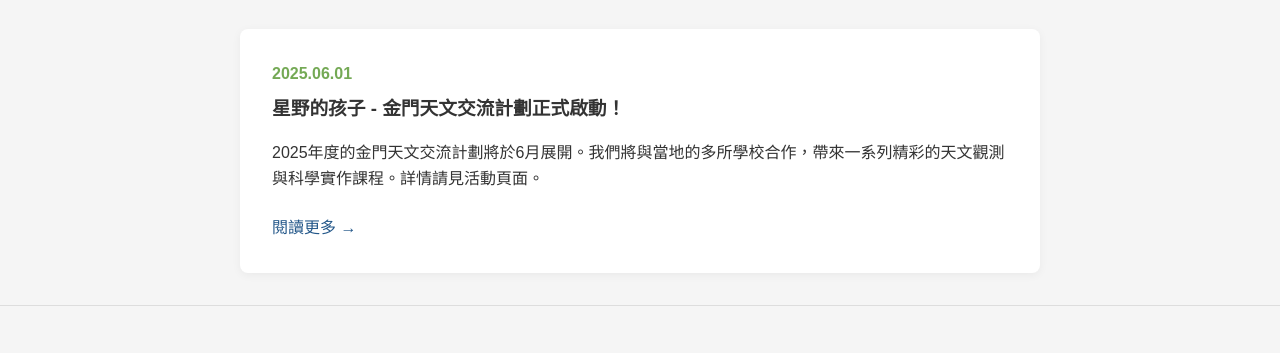
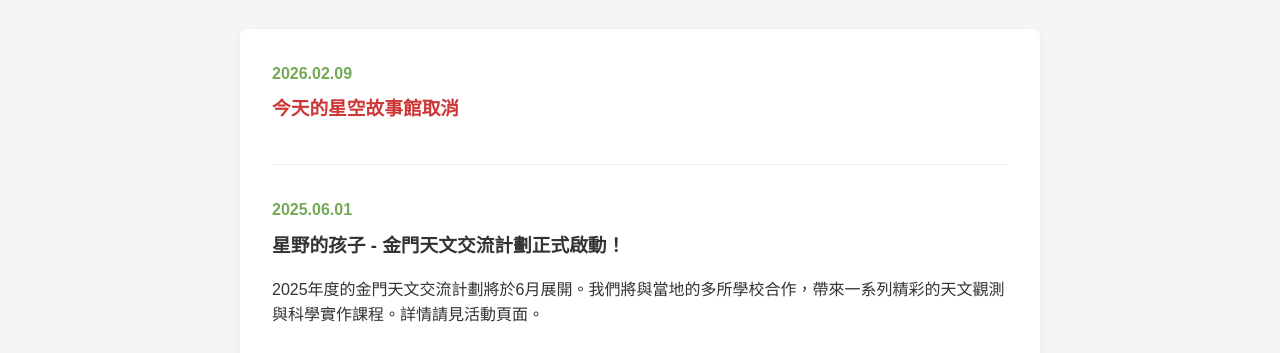
Before and after one commit to Hoshikoplan/Hoshiko_website, a plain HTML site: page index.html in a window 1280 px wide. Shown: the part 725-1078 px from the top of the page. Drawn offline with Linux system fonts and the light colour scheme.

Commit message:
ssh cancelled

```diff
--- a/index.html
+++ b/index.html
@@ -687,6 +687,17 @@
             </div>
             <div class="announcement-content"
                 style="max-width: 800px; margin: 0 auto; background: white; padding: 2rem; border-radius: 8px; box-shadow: 0 2px 10px rgba(0,0,0,0.05);">
+                <div class="announcement-item"
+                    style="border-bottom: 1px solid #eee; padding-bottom: 2rem; margin-bottom: 2rem;">
+                    <div class="announcement-date"
+                        style="color: var(--primary-color); font-weight: bold; margin-bottom: 0.5rem;">
+                        <span class="lang-zh">2026.02.09</span><span class="lang-en">Feb 9, 2026</span>
+                    </div>
+                    <h3 style="margin-bottom: 0.5rem; color: #ce3535;">
+                        <span class="lang-zh">今天的星空故事館取消</span>
+                        <span class="lang-en">Today's Starry Story House Cancelled</span>
+                    </h3>
+                </div>
                 <div class="announcement-item">
                     <div class="announcement-date"
                         style="color: var(--primary-color); font-weight: bold; margin-bottom: 0.5rem;">
```
